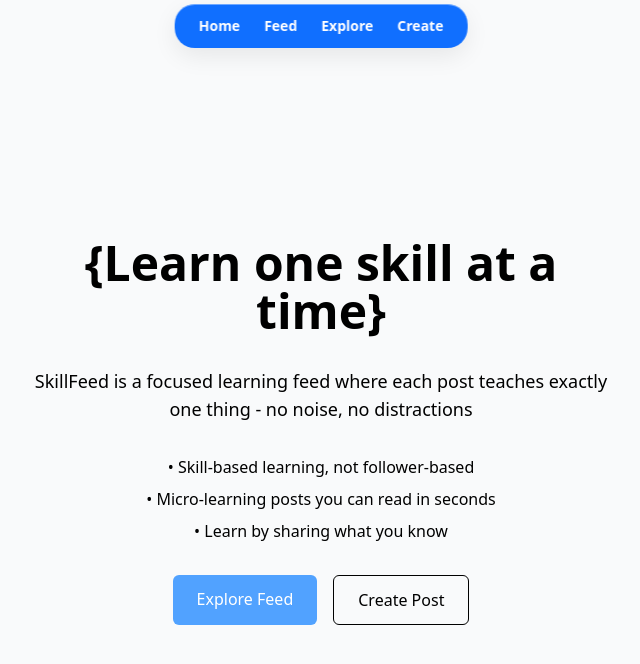
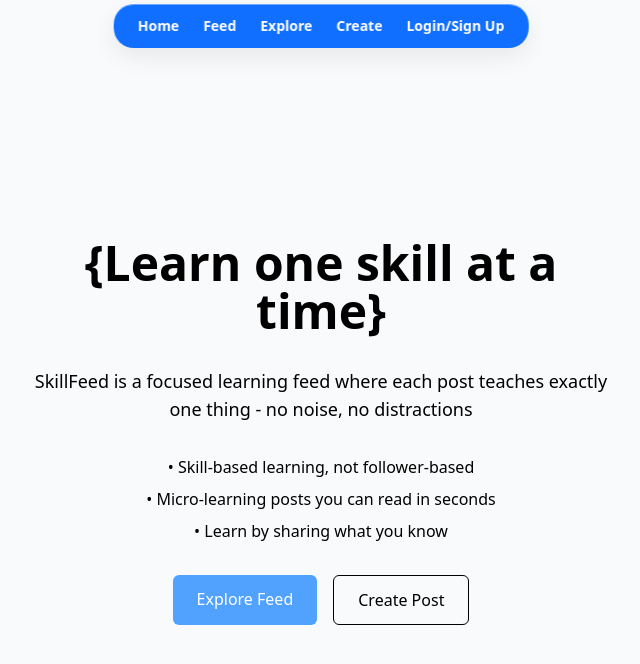
Before and after one commit to nischitpatel/skillfeed, a Next.js app: page / in a window 1280 px wide. Shown: the top 664 px of the page, without its empty margins (319-959 px from the left). Built offline with nearby package versions, Linux system fonts and the light colour scheme.

Commit message:
login button in navbar

```diff
--- a/app/components/Navbar.tsx
+++ b/app/components/Navbar.tsx
@@ -17,6 +17,9 @@ export default function Navbar() {
         <Link href="/create" className="frosted-hover">
           Create
         </Link>
+        <Link href="/login" className="frosted-hover">
+          Login/Sign Up
+        </Link>
       </div>
     </nav>
   );
```
